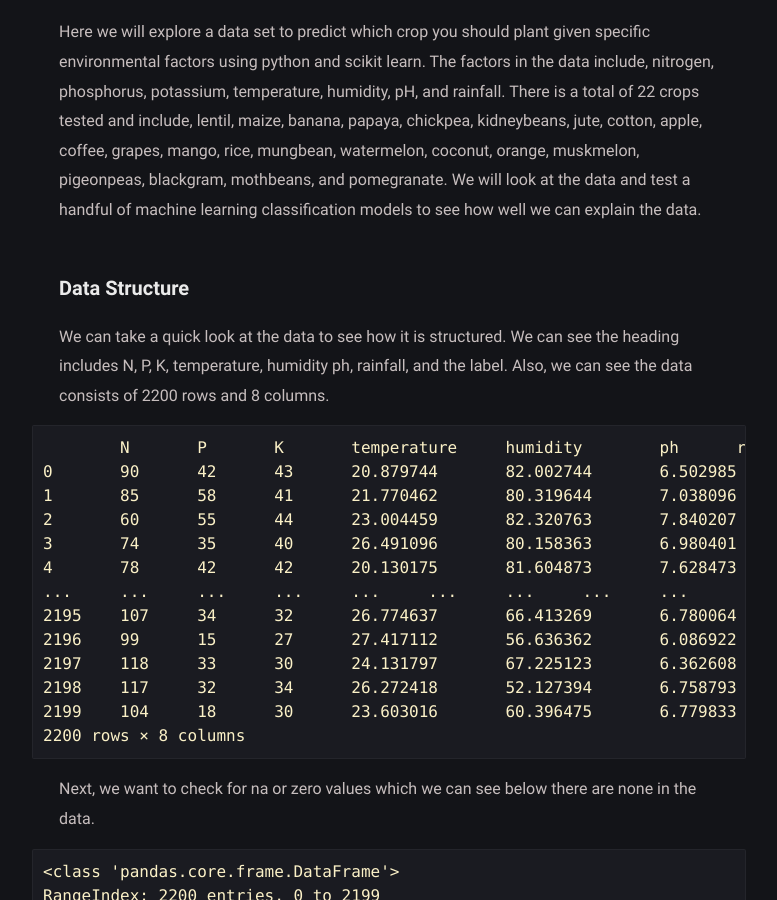
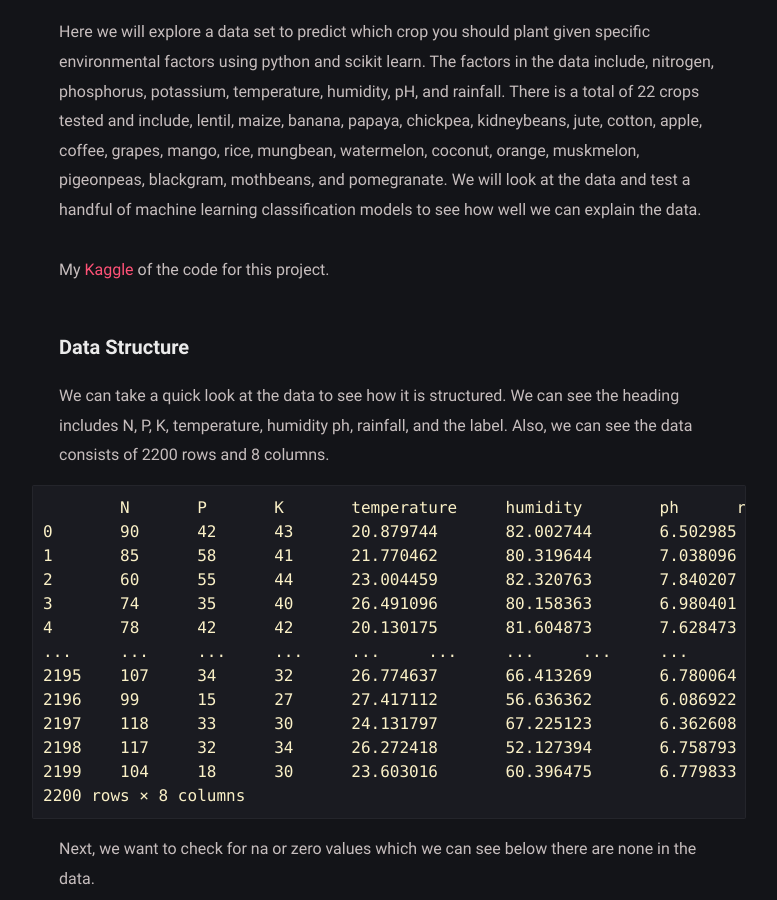
Before and after one commit to jknitey/jknitey.github.io, a Jekyll site: the page built from _posts/2021-10-04-Predicting-Crop-Recommendations-Given-Environmental-Factors[python].md, in a window 1280 px wide and 900 px high, scrolled down 374 px. Shown: the whole window, without its empty margins (251-1028 px from the left). Built offline with Jekyll 4.4.1, drawn with Linux system fonts in a browser that asks for light colours; comment, search, counter and statistics services are not loaded.

Commit message:
Update 2021-10-04-Predicting-Crop-Recommendations-Given-Environmental-Factors[python].md

```diff
--- a/_posts/2021-10-04-Predicting-Crop-Recommendations-Given-Environmental-Factors[python].md
+++ b/_posts/2021-10-04-Predicting-Crop-Recommendations-Given-Environmental-Factors[python].md
@@ -2,6 +2,8 @@
 title: Predicting Crop Recommendations Given Environmental Factors [python]
 ---
 Here we will explore a data set to predict which crop you should plant given specific environmental factors using python and scikit learn. The factors in the data include, nitrogen, phosphorus, potassium, temperature, humidity, pH, and rainfall. There is a total of 22 crops tested and include, lentil, maize, banana, papaya, chickpea,  kidneybeans, jute, cotton, apple, coffee, grapes, mango, rice, mungbean, watermelon, coconut, orange, muskmelon, pigeonpeas, blackgram, mothbeans, and pomegranate. We will look at the data and test a handful of machine learning classification models to see how well we can explain the data.
+
+My [Kaggle](https://www.kaggle.com/joshknight/notebook195a732b98) of the code for this project.
 
 #### Data Structure
 We can take a quick look at the data to see how it is structured. We can see the heading includes N, P, K, temperature, humidity ph, rainfall, and the label. Also, we can see the data consists of 2200 rows and 8 columns.
```
